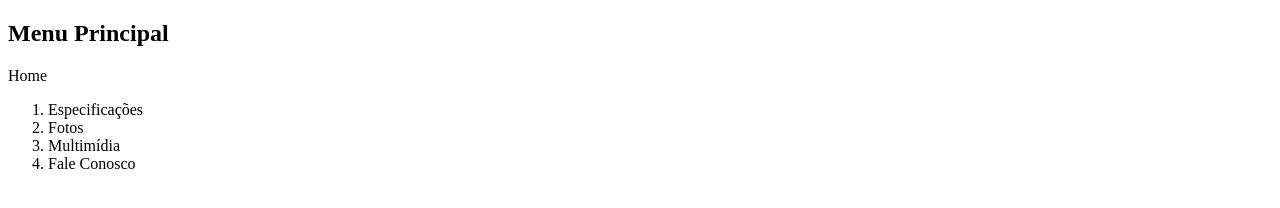
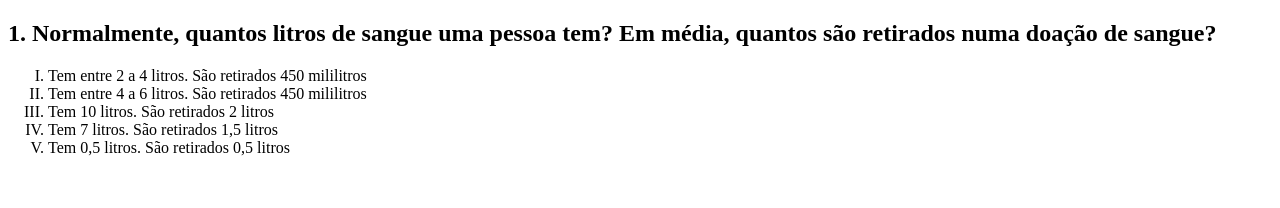
Before and after one commit to Paulo3000/htmlaula10, a plain HTML site: page index.html in a window 1280 px wide. Drawn offline with Linux system fonts and the light colour scheme.

Commit message:
Criando puzzle list

```diff
--- a/index.html
+++ b/index.html
@@ -10,25 +10,20 @@
 
 <hgroup>
 
-    <nav>
+<nav>
+<h1>1. Normalmente, quantos litros de sangue uma pessoa tem? Em média,
+       quantos são retirados numa doação de sangue?</h1>
+       <ol type="I">
+       <li>Tem entre 2 a 4 litros. São retirados 450 mililitros</li>
+       <li>Tem entre 4 a 6 litros. São retirados 450 mililitros</li>
+       <li>Tem 10 litros. São retirados 2 litros</li>
+       <li>Tem 7 litros. São retirados 1,5 litros</li>
+       <li>Tem 0,5 litros. São retirados 0,5 litros</li>
+      </ol>
+</nav>
 
-<h1>Menu Principal</h1>
-
-Home
-<ol>
- <li>Especificações</li>
- <li>Fotos</li>
- <li>Multimídia</li>
- <li>Fale Conosco</li>
-
-</ol>
+</hgroup>
+</body>
 
 
-
-
-   </nav>
-
-</hgroup>
-
-</body>
 </html>
```
